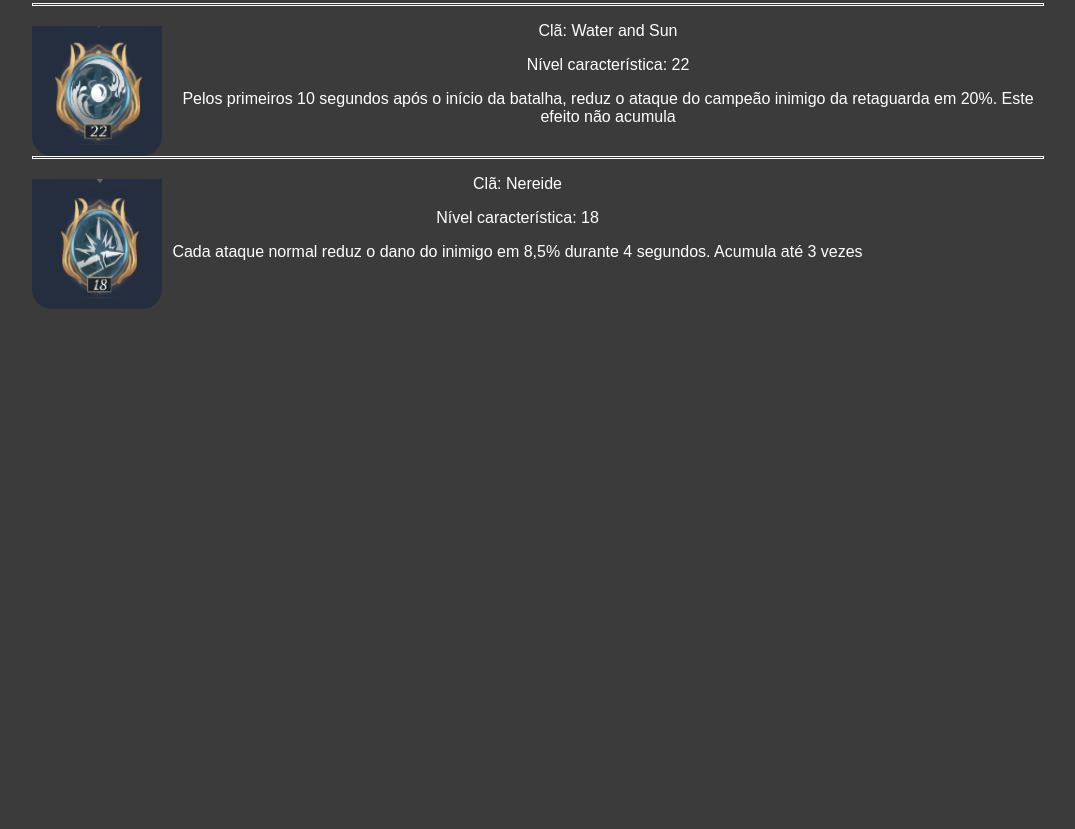
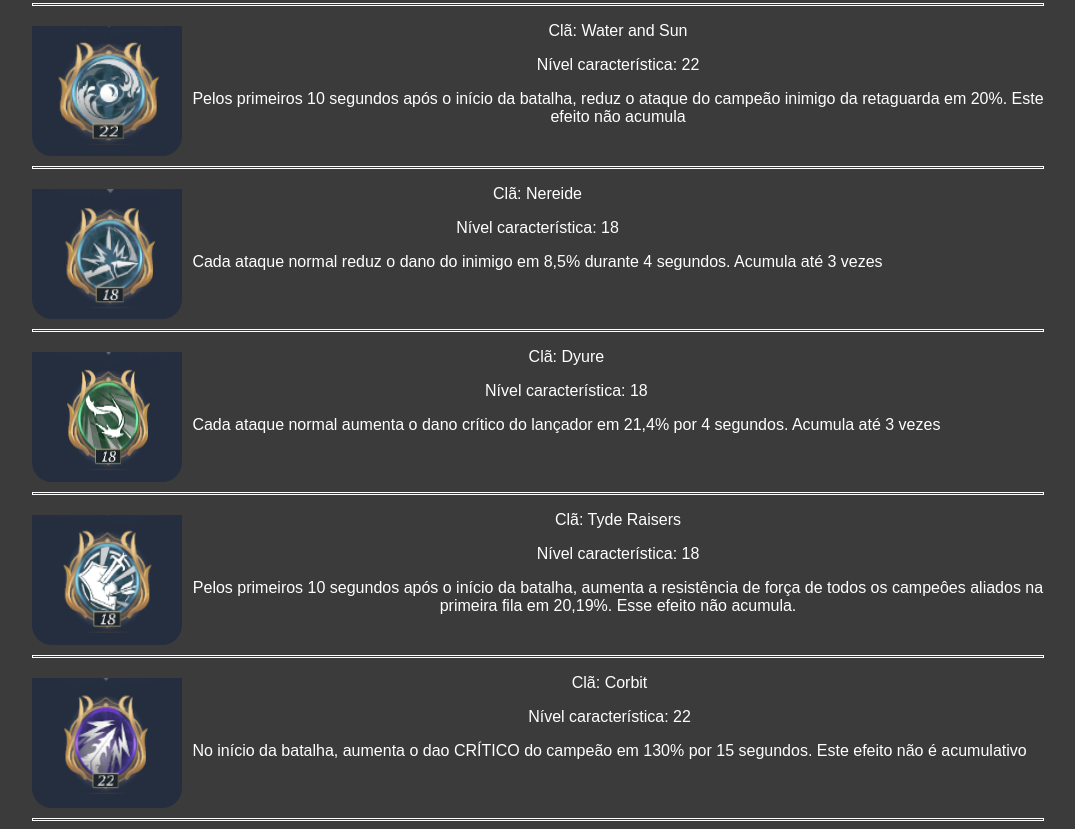
Before and after one commit to DevWebFelipe/Bloodline, a plain HTML site: page index.html in a window 1280 px wide. Shown: the part 321-1150 px from the top of the page, without its empty margins (102-1177 px from the left). Before the commit the page ends 800 px from the top, so only its background shows below. Drawn offline with Linux system fonts and the light colour scheme.

Commit message:
Adicionado mais características

```diff
--- a/index.html
+++ b/index.html
@@ -36,6 +36,7 @@
     <div class="center">
       <main>
         <div class="separator"></div>
+
         <div class="feature">
           <img src="./img/WaterAndSun.png" class="img-feature">
           <div>
@@ -53,7 +54,9 @@
             </p>
           </div>
         </div>
+
         <div class="separator"></div>
+
         <div class="feature">
           <img src="./img/Nereide.png" class="img-feature">
           <div>
@@ -72,6 +75,68 @@
           </div>
         </div>
 
+        <div class="separator"></div>
+
+        <div class="feature">
+          <img src="./img/Dyure.png" class="img-feature">
+          <div>
+            <p class="clan-name">
+              Clã: Dyure
+            </p>
+
+            <p class="level-name">
+              Nível característica: 18
+            </p>
+
+            <p class="description-feature">
+              Cada ataque normal aumenta o dano crítico do lançador em 21,4%
+              por 4 segundos. Acumula até 3 vezes
+            </p>
+          </div>
+        </div>
+
+        <div class="separator"></div>
+
+        <div class="feature">
+          <img src="./img/TideRaisers.png" class="img-feature">
+          <div>
+            <p class="clan-name">
+              Clã: Tyde Raisers
+            </p>
+
+            <p class="level-name">
+              Nível característica: 18
+            </p>
+
+            <p class="description-feature">
+              Pelos primeiros 10 segundos após o início da batalha, aumenta a
+              resistência de força de todos os campeôes aliados na primeira fila em 20,19%.
+              Esse efeito não acumula.
+            </p>
+          </div>
+        </div>
+
+        <div class="separator"></div>
+
+        <div class="feature">
+          <img src="./img/Corbit.png" class="img-feature">
+          <div>
+            <p class="clan-name">
+              Clã: Corbit
+            </p>
+
+            <p class="level-name">
+              Nível característica: 22
+            </p>
+
+            <p class="description-feature">
+              No início da batalha, aumenta o dao CRÍTICO do campeão em 130% por
+              15 segundos. Este efeito não é acumulativo
+            </p>
+          </div>
+        </div>
+
+        <div class="separator"></div>
       </main>
     </div>
 </body>
--- a/styles/style.css
+++ b/styles/style.css
@@ -42,7 +42,7 @@ img {
 
 .img-feature {
   margin-right: 10px;
-  width: 130px;
+  width: 150px;
   height: 130px;
   border-radius: 20px;
 }
@@ -54,4 +54,5 @@ img {
 .separator {
   border: 1px solid;
   height: 1px;
+  margin-top: 10px;
 }
```
Also changed, not shown: img/Corbit.png (added), img/Dyure.png (added), img/TideRaisers.png (added).
